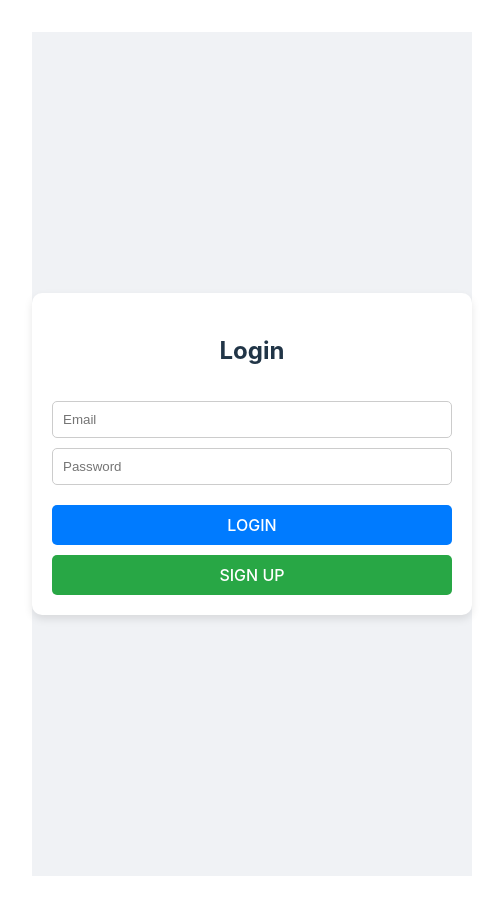
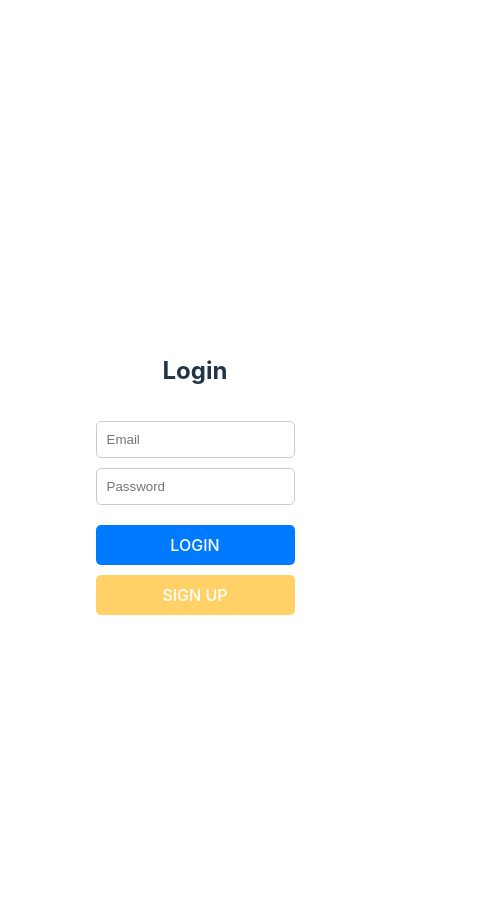
Before and after one commit to wchoi888/Recipe, a React (Vite) app in the folder frontend/: page / in a window 390 px wide. Shown: the top 914 px of the page, 504 px wide, since content can reach past the window. Built offline with nearby package versions, Linux system fonts and the light colour scheme.

Commit message:
Update Login.css to include mobile friendly features and color scheme

```diff
--- a/frontend/src/components/Login/Login.css
+++ b/frontend/src/components/Login/Login.css
@@ -1,20 +1,31 @@
+/* Define colors and spacing using CSS variables */
+:root {
+  --primary-color: #FF6F61;           /* Coral Red */
+  --secondary-color: #FFD166;         /* Pastel Yellow */
+  --primary-hover-color: #E5989B;     /* Lighter Coral Red */
+  --secondary-hover-color: #FFB169;   /* Lighter Pastel Yellow */
+  --background-color: #FFFFFF;        /* White */
+}
+
+/* Base styles for LoginWrapper and LoginContainer */
 .LoginWrapper {
   display: flex;
   justify-content: center;
   align-items: center;
-    height: 100vh;
-    background-color: #f0f2f5;
+  min-height: 100vh;
+  background-color: var(--background-color);
 }
 
 .LoginContainer {
   padding: 20px;
   background: white;
   border-radius: 10px;
-    box-shadow: 0 4px 8px rgba(0, 0, 0, 0.1);
-    width: 400px;
+  width: 100%; /* Use percentage for width to make it responsive */
+  max-width: 600px; /* Set maximum width for larger screens */
   text-align: center;
 }
 
+/* Title and input styles */
 .LoginTitle {
   margin-bottom: 2rem;
 }
@@ -29,6 +40,7 @@
   box-sizing: border-box;
 }
 
+/* Button styles */
 .LoginButton, .SignUpButton {
   width: 100%;
   padding: 10px;
@@ -40,18 +52,32 @@
 }
 
 .LoginButton {
-    background-color: #007bff;
+  background-color: var(--primary-color);
 }
 
 .LoginButton:hover {
-    background-color: #0056b3;
+  background-color: var(--primary-hover-color);
 }
 
 .SignUpButton {
   margin-top: 10px;
-    background-color: #28a745;
+  background-color: var(--secondary-color);
 }
 
 .SignUpButton:hover {
-    background-color: #1e7e34;
+  background-color: var(--secondary-hover-color);
 }
+
+
+/* Media query for mobile devices (phones) */
+@media (max-width: 576px) {
+  /* Adjust LoginWrapper and LoginContainer styles for smaller screens */
+  .LoginWrapper {
+    padding: 20px; /* Add padding for spacing on smaller screens */
+  }
+
+  .LoginContainer {
+    width: 100%; /* Full width on smaller screens */
+    max-width: none; /* Remove maximum width for full width */
+  }
+}
```
Lines whose indentation alone changed are shown as unchanged.
